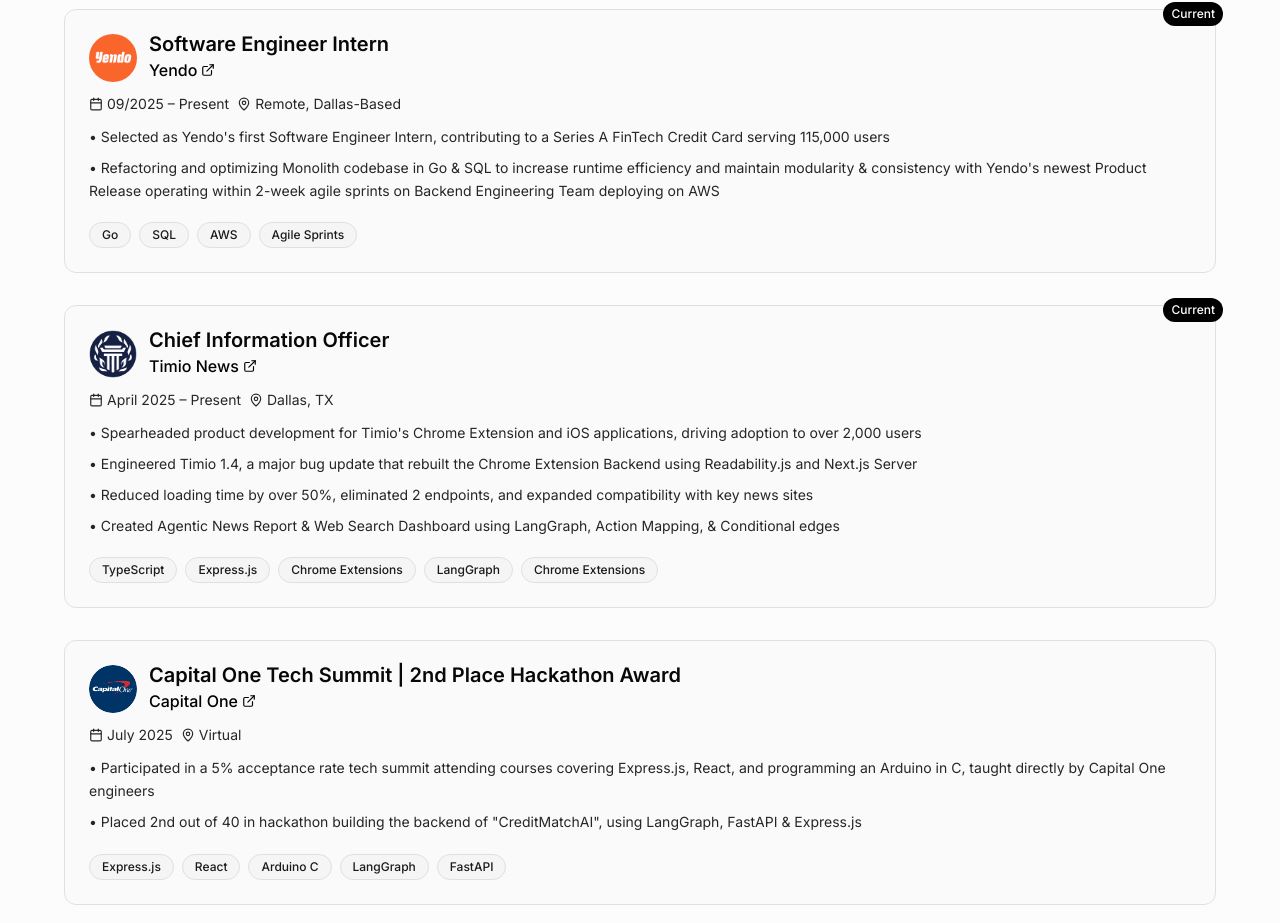
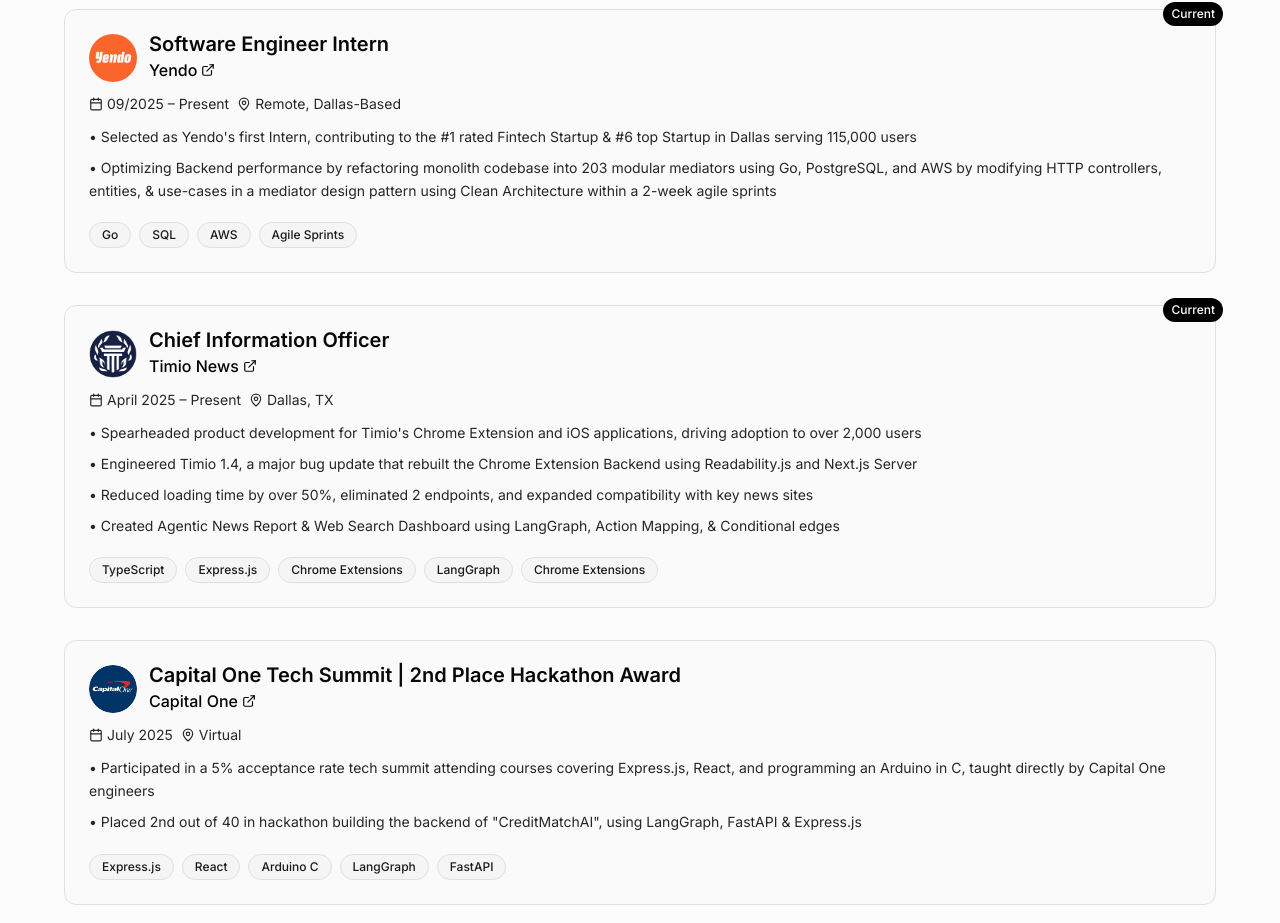
Before and after one commit to cabrerajulian401/Portfolio_Website, a React (Vite) app: page / in a window 1280 px wide. Shown: the part 2779-3702 px from the top of the page. Built offline with nearby package versions, Linux system fonts and the light colour scheme.

Commit message:
Adding in Yendo Title Update

```diff
--- a/src/components/Experience.tsx
+++ b/src/components/Experience.tsx
@@ -8,8 +8,8 @@ const Experience = () => {
       location: 'Remote, Dallas-Based',
       period: '09/2025 – Present',
       description: [
-        'Selected as Yendo\'s first Software Engineer Intern, contributing to a Series A FinTech Credit Card serving 115,000 users',
-        'Refactoring and optimizing Monolith codebase in Go & SQL to increase runtime efficiency and maintain modularity & consistency with Yendo\'s newest Product Release operating within 2-week agile sprints on Backend Engineering Team deploying on AWS'
+        'Selected as Yendo\'s first Intern, contributing to the #1 rated Fintech Startup & #6 top Startup in Dallas serving 115,000 users',
+        'Optimizing Backend performance by refactoring monolith codebase into 203 modular mediators using Go, PostgreSQL, and AWS by modifying HTTP controllers, entities, & use-cases in a mediator design pattern using Clean Architecture within a 2-week agile sprints'
       ],
       technologies: ['Go', 'SQL', 'AWS','Agile Sprints'],
       current: true,
```
